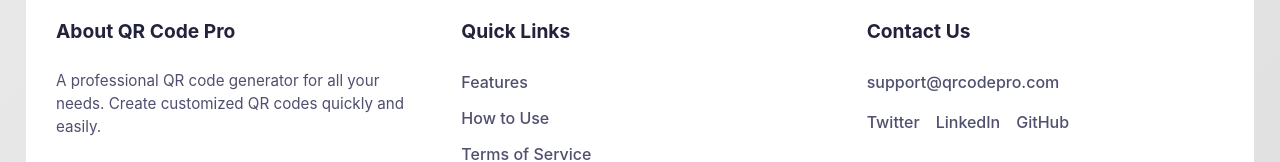
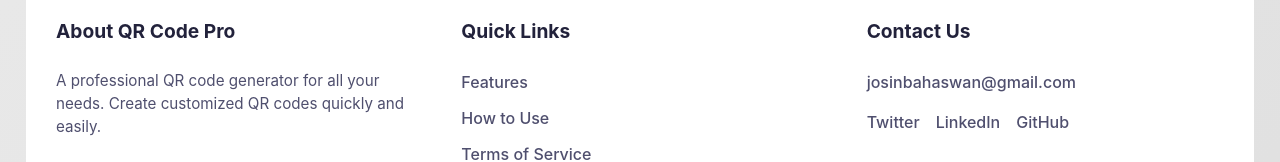
Before and after one commit to JosinBahaswan/QR-Code-Generator, a React (Vite) app: page / in a window 1280 px wide. Shown: the part 2650-2812 px from the top of the page. Built offline with nearby package versions, Linux system fonts and the light colour scheme.

Commit message:
add github contact

```diff
--- a/src/App.jsx
+++ b/src/App.jsx
@@ -294,11 +294,11 @@ function App() {
           </div>
           <div className="footer-section">
             <h3>Contact Us</h3>
-            <a href="mailto:support@qrcodepro.com" className="footer-link">support@qrcodepro.com</a>
+            <a href="mailto:josinbahaswan@gmail.com" className="footer-link">josinbahaswan@gmail.com</a>
             <div className="social-links">
               <a href="#" className="social-link">Twitter</a>
               <a href="#" className="social-link">LinkedIn</a>
-              <a href="#" className="social-link">GitHub</a>
+              <a href="https://github.com/JosinBahaswan" className="social-link">GitHub</a>
             </div>
           </div>
         </div>
```
